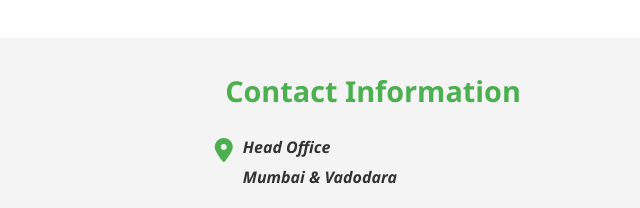
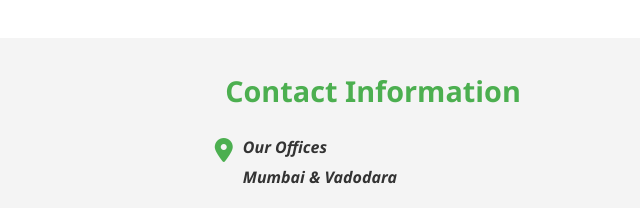
Before and after one commit to ooexiaoo/chiragagrocopy, a plain HTML site: page index.html in a window 1280 px wide. Shown: the part 6460-6668 px from the top of the page, 267-907 px from the left. Drawn offline with Linux system fonts and the light colour scheme.

Commit message:
2025-04-17 Our Offices

```diff
--- a/index.html
+++ b/index.html
@@ -359,7 +359,7 @@
             <div class="contact-item">
               <i class="fas fa-map-marker-alt"></i>
               <div>
-                <strong>Head Office</strong>
+                <strong>Our Offices</strong>
                 <p>Mumbai & Vadodara</p>
               </div>
             </div>
```
Also changed, not shown: agriculture-png-pic.webp (deleted).
